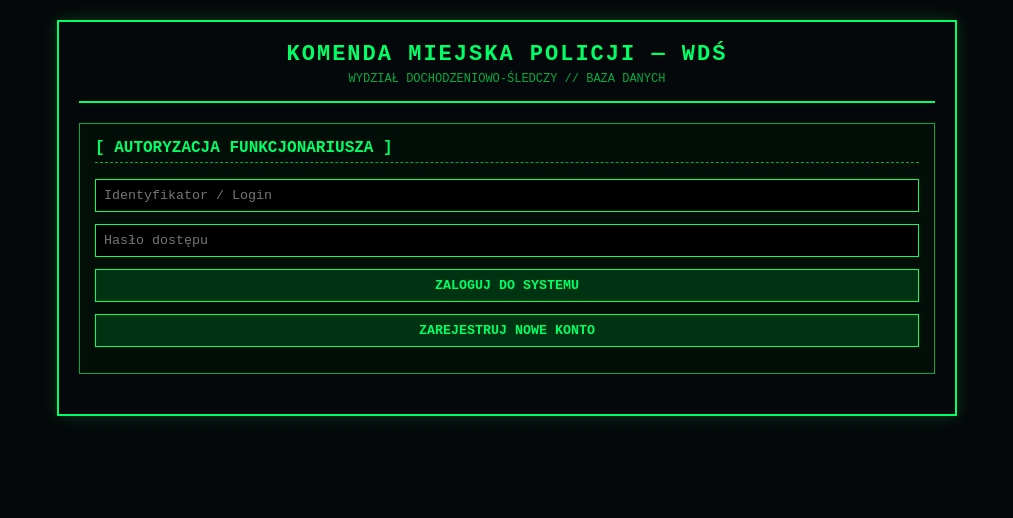
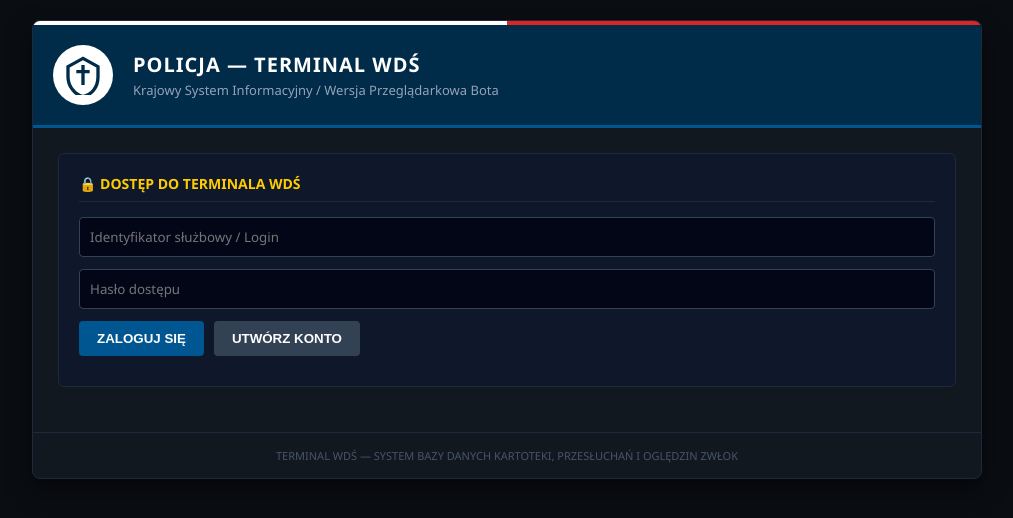
Before and after one commit to sebawpasacie1/kartoteka, a website: page public/index.html in a window 1280 px wide. Shown: the whole page, without its empty margins (133-1146 px from the left). Drawn offline with Linux system fonts and the light colour scheme.

Commit message:
Update index.html

```diff
--- a/public/index.html
+++ b/public/index.html
@@ -3,147 +3,113 @@
 <head>
   <meta charset="UTF-8">
   <meta name="viewport" content="width=device-width, initial-scale=1.0">
-  <title>KMP WDŚ - SYSTEM KARTOTEKI</title>
+  <title>KSIP / KMP WDŚ - Terminal Operacyjny</title>
   <style>
-    * {
-      box-sizing: border-box;
-      margin: 0;
-      padding: 0;
+    :root {
+      --police-blue: #002b49;
+      --police-light-blue: #005691;
+      --accent-yellow: #ffcc00;
+      --bg-dark: #0a0d12;
+      --panel-bg: #121820;
+      --border-color: #1e293b;
+      --text-main: #e2e8f0;
     }
-    body {
-      background-color: #05080a;
-      color: #00ff66;
-      font-family: 'Courier New', Courier, monospace;
-      padding: 20px;
-    }
-    .container {
-      max-width: 900px;
-      margin: 0 auto;
-      border: 2px solid #00ff66;
-      padding: 20px;
-      box-shadow: 0 0 15px rgba(0, 255, 102, 0.2);
-    }
-    header {
-      border-bottom: 2px solid #00ff66;
-      padding-bottom: 15px;
-      margin-bottom: 20px;
-      text-align: center;
-    }
-    h1 {
-      font-size: 22px;
-      letter-spacing: 2px;
-    }
-    .sub-header {
-      font-size: 12px;
-      color: #00aa44;
-      margin-top: 5px;
-    }
-    .box {
-      border: 1px solid #00aa44;
-      padding: 15px;
-      margin-bottom: 20px;
-      background: rgba(0, 20, 5, 0.5);
-    }
-    .box-title {
-      font-weight: bold;
-      margin-bottom: 10px;
-      color: #00ff66;
-      border-bottom: 1px dashed #00aa44;
-      padding-bottom: 5px;
-    }
-    input, textarea, select, button {
-      background: #000;
-      color: #00ff66;
-      border: 1px solid #00ff66;
-      font-family: 'Courier New', Courier, monospace;
-      padding: 8px;
-      margin: 6px 0;
-      width: 100%;
-      outline: none;
-    }
-    input:focus, textarea:focus, select:focus {
-      box-shadow: 0 0 5px #00ff66;
-    }
-    button {
-      cursor: pointer;
-      background: #003311;
-      font-weight: bold;
-      transition: 0.2s;
-    }
-    button:hover {
-      background: #006622;
-    }
-    .hidden {
-      display: none;
-    }
-    .record-item {
-      border: 1px solid #00aa44;
-      padding: 10px;
-      margin-top: 10px;
-      background: #000;
-    }
-    .record-header {
-      display: flex;
-      justify-content: space-between;
-      color: #fff;
-      margin-bottom: 5px;
-    }
-    .status-tag {
-      color: #ffcc00;
-      font-weight: bold;
-    }
-    .msg {
-      color: #ff3333;
-      margin-top: 5px;
-      font-size: 14px;
-    }
+
+    * { box-sizing: border-box; margin: 0; padding: 0; }
+    body { background-color: var(--bg-dark); color: var(--text-main); font-family: 'Segoe UI', Tahoma, Geneva, Verdana, sans-serif; padding: 20px; }
+    .container { max-width: 950px; margin: 0 auto; background: var(--panel-bg); border: 1px solid var(--border-color); border-radius: 8px; box-shadow: 0 10px 25px rgba(0,0,0,0.5); overflow: hidden; }
+    .pl-stripe { height: 4px; background: linear-gradient(90deg, #ffffff 50%, #dc2626 50%); }
+    .header { background: var(--police-blue); padding: 20px; display: flex; align-items: center; gap: 20px; border-bottom: 3px solid var(--police-light-blue); }
+    .header-logo { width: 60px; height: 60px; background: #fff; border-radius: 50%; display: flex; align-items: center; justify-content: center; flex-shrink: 0; }
+    .header-title h1 { font-size: 20px; color: #fff; text-transform: uppercase; letter-spacing: 1px; }
+    .header-title h2 { font-size: 13px; color: #94a3b8; margin-top: 3px; font-weight: 400; }
+    .content { padding: 25px; }
+    .box { background: #0f172a; border: 1px solid var(--border-color); border-radius: 6px; padding: 20px; margin-bottom: 20px; }
+    .box-header { font-size: 14px; font-weight: bold; color: var(--accent-yellow); text-transform: uppercase; margin-bottom: 15px; display: flex; align-items: center; gap: 8px; border-bottom: 1px solid #1e293b; padding-bottom: 8px; }
+    input, select, textarea { width: 100%; background: #020617; border: 1px solid #334155; color: #fff; padding: 10px; margin-bottom: 12px; border-radius: 4px; font-family: inherit; }
+    input:focus, select:focus, textarea:focus { outline: none; border-color: var(--police-light-blue); }
+    .btn-group { display: flex; gap: 10px; }
+    button { background: var(--police-light-blue); color: #fff; border: none; padding: 10px 18px; font-weight: bold; border-radius: 4px; cursor: pointer; transition: background 0.2s; }
+    button:hover { background: #0284c7; }
+    button.btn-sec { background: #334155; }
+    button.btn-sec:hover { background: #475569; }
+    .hidden { display: none; }
+    .record-card { background: #020617; border-left: 4px solid var(--police-light-blue); border-radius: 4px; padding: 12px 15px; margin-top: 10px; }
+    .record-card.status-denat { border-left-color: #dc2626; }
+    .record-card.status-areszt { border-left-color: #f59e0b; }
+    .record-meta { display: flex; justify-content: space-between; font-size: 12px; color: #64748b; margin-top: 8px; border-top: 1px dashed #1e293b; padding-top: 5px; }
+    .badge-status { font-size: 11px; background: #1e293b; color: var(--accent-yellow); padding: 2px 6px; border-radius: 3px; }
+    .footer { text-align: center; padding: 15px; font-size: 11px; color: #475569; border-top: 1px solid var(--border-color); }
   </style>
 </head>
 <body>
 
 <div class="container">
-  <header>
-    <h1>KOMENDA MIEJSKA POLICJI — WDŚ</h1>
-    <div class="sub-header">WYDZIAŁ DOCHODZENIOWO-ŚLEDCZY // BAZA DANYCH</div>
+  <div class="pl-stripe"></div>
+
+  <header class="header">
+    <div class="header-logo">
+      <svg width="40" height="40" viewBox="0 0 24 24" fill="none" stroke="#002b49" stroke-width="2">
+        <path d="M12 2L3 7v6c0 5.55 3.84 10.74 9 12 5.16-1.26 9-5.45 9-12V7l-9-5z"/>
+        <path d="M12 6v12M8 10h8"/>
+      </svg>
+    </div>
+    <div class="header-title">
+      <h1>POLICJA — TERMINAL WDŚ</h1>
+      <h2>Krajowy System Informacyjny / Wersja Przeglądarkowa Bota</h2>
+    </div>
   </header>
 
-  <!-- PANEL AUTORYZACJI -->
+  <div class="content">
+
+    <!-- AUTORYZACJA -->
     <div id="auth-section" class="box">
-    <div class="box-title">[ AUTORYZACJA FUNKCJONARIUSZA ]</div>
-    <input type="text" id="username" placeholder="Identyfikator / Login">
+      <div class="box-header">🔒 Dostęp do Terminala WDŚ</div>
+      <input type="text" id="username" placeholder="Identyfikator służbowy / Login">
       <input type="password" id="password" placeholder="Hasło dostępu">
-    <button onclick="login()">ZALOGUJ DO SYSTEMU</button>
-    <button onclick="register()">ZAREJESTRUJ NOWE KONTO</button>
-    <div id="auth-msg" class="msg"></div>
+      <div class="btn-group">
+        <button onclick="login()">ZALOGUJ SIĘ</button>
+        <button class="btn-sec" onclick="register()">UTWÓRZ KONTO</button>
+      </div>
+      <div id="auth-msg" style="color: #ef4444; margin-top: 10px; font-size: 13px;"></div>
     </div>
 
-  <!-- PANEL GŁÓWNY SYSTEMU -->
+    <!-- PANEL OPERACYJNY BOT WDS -->
     <div id="app-section" class="hidden">
       <div class="box">
-      ZALOGOWANY FUNKCJONARIUSZ: <b id="user-display" style="color: #fff;"></b>
+        Zalogowany funkcjonariusz: <b id="user-display" style="color: #fff;"></b> | Dostęp: <b>PEŁNY Dostęp do Akt i Kartoteki</b>
       </div>
 
-    <!-- FORMULARZ DODAWANIA WPISU -->
+      <!-- ZARZĄDZANIE KARTOTEKĄ / AKTA -->
       <div class="box">
-      <div class="box-title">[ NOWY PROTOKÓŁ / WPRIS DO KARTOTEKI ]</div>
-      <input type="text" id="rec-title" placeholder="Imię i Nazwisko / Nr Sprawy">
+        <div class="box-header">📝 Obsługa Akt, Denatów i Ekspertyz</div>
+        <input type="text" id="rec-title" placeholder="Imię i Nazwisko / Identyfikator Osoby / Nr Sprawy">
+
         <select id="rec-status">
           <option value="PODEJRZANY">PODEJRZANY</option>
-        <option value="SWIADEK">ŚWIADEK</option>
-        <option value="TYMCZASOWO ARESZTOWANY">TYMCZASOWO ARESZTOWANY</option>
-        <option value="DENAT">DENAT / OGLĘDZINY ZWŁOK</option>
-        <option value="MATERIAŁ DOWODOWY">EKSPERTYZA KRYMINALISTYCZNA</option>
+          <option value="TYMCZASOWO ARESZTOWANY">ZMIANA STATUSU: TYMCZASOWO ARESZTOWANY</option>
+          <option value="DODANO DENATA">NOWY DENAT / OGLĘDZINY ZWŁOK</option>
+          <option value="EKSPERTYZA KRYMINALISTYCZNA">DOŁĄCZ EKSPERTYZĘ KRYMINALISTYCZNĄ DO AKT</option>
+          <option value="PROTOKÓŁ PRZESŁUCHANIA">PROTOKÓŁ PRZESŁUCHANIA</option>
+          <option value="ŚWIADEK">ŚWIADEK</option>
         </select>
-      <textarea id="rec-content" rows="4" placeholder="Treść przesłuchania, raportu lub wyników ekspertyzy..."></textarea>
-      <button onclick="addRecord()">WPROWADŹ DANE DO BAZY</button>
+
+        <textarea id="rec-content" rows="4" placeholder="Treść przesłuchania, wyniki oględzin zwłok lub opis dołączonej ekspertyzy kryminalistycznej..."></textarea>
+        <button onclick="addRecord()">ZAPISZ W BAZIE DANYCH AKT</button>
       </div>
 
-    <!-- REJESTR KARTOTEKI -->
+      <!-- KARTOTEKA -->
       <div class="box">
-      <div class="box-title">[ BAZA DANYCH KARTOTEKI ]</div>
-      <button onclick="loadRecords()">ODŚWIEŻ REJESTR</button>
+        <div class="box-header">📂 Baza Danych Kartoteki i Przesłuchań</div>
+        <button class="btn-sec" onclick="loadRecords()" style="margin-bottom: 15px;">🔄 ODŚWIEŻ AKTA</button>
         <div id="records-list"></div>
       </div>
+    </div>
+
+  </div>
+
+  <div class="footer">
+    TERMINAL WDŚ — SYSTEM BAZY DANYCH KARTOTEKI, PRZESŁUCHAŃ I OGLĘDZIN ZWŁOK
   </div>
 </div>
 
@@ -202,14 +168,21 @@
     const list = document.getElementById('records-list');
     list.innerHTML = '';
     records.forEach(r => {
+      let statusClass = '';
+      if (r.status.includes('DENAT')) statusClass = 'status-denat';
+      if (r.status.includes('ARESZT')) statusClass = 'status-areszt';
+
       list.innerHTML += `
-        <div class="record-item">
-          <div class="record-header">
-            <span><b>${r.title}</b></span>
-            <span class="status-tag">[${r.status}]</span>
+        <div class="record-card ${statusClass}">
+          <div style="display: flex; justify-content: space-between; align-items: center; margin-bottom: 6px;">
+            <strong style="color: #fff;">${r.title}</strong>
+            <span class="badge-status">${r.status}</span>
           </div>
-          <p style="color: #ccc; margin-bottom: 5px;">${r.content}</p>
-          <small style="color: #00aa44;">Wprowadził: ${r.created_by}</small>
+          <p style="color: #cbd5e1; font-size: 14px;">${r.content}</p>
+          <div class="record-meta">
+            <span>Sporządził: ${r.created_by}</span>
+            <span>KMP WDŚ / AKTA</span>
+          </div>
         </div>
       `;
     });
```
Lines whose indentation alone changed are shown as unchanged.
